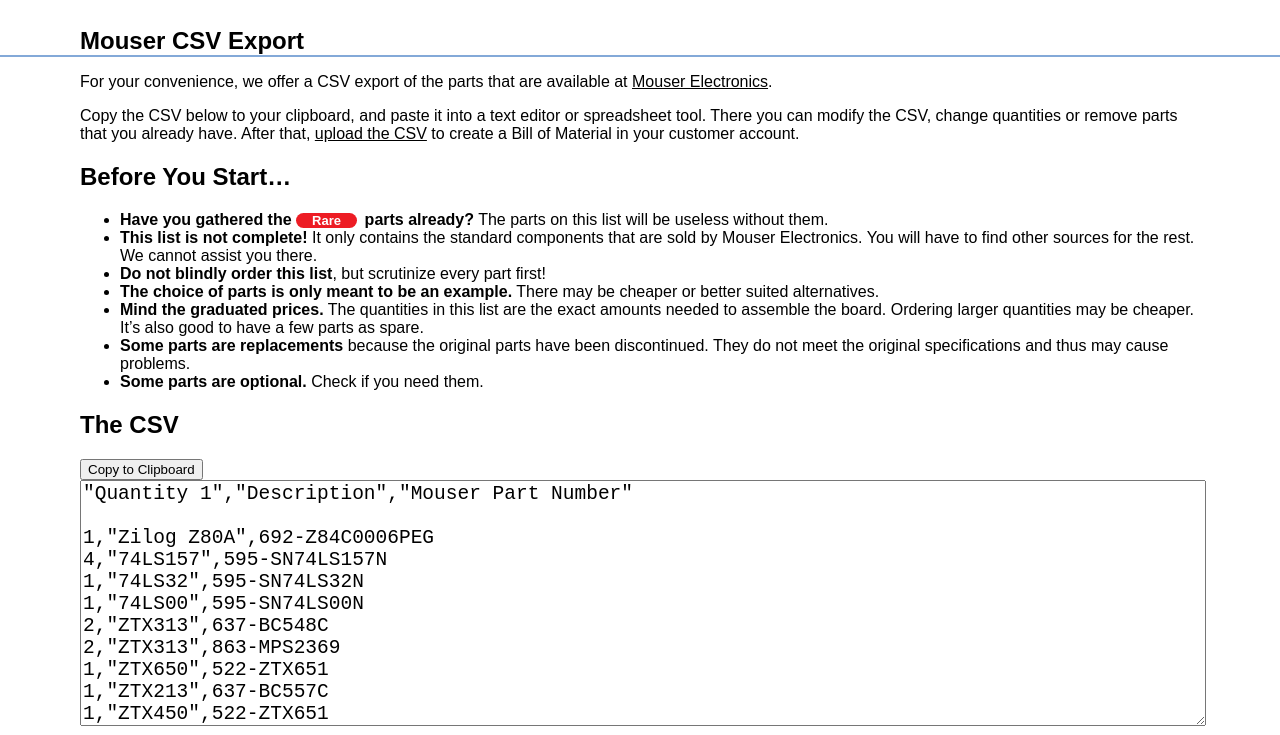
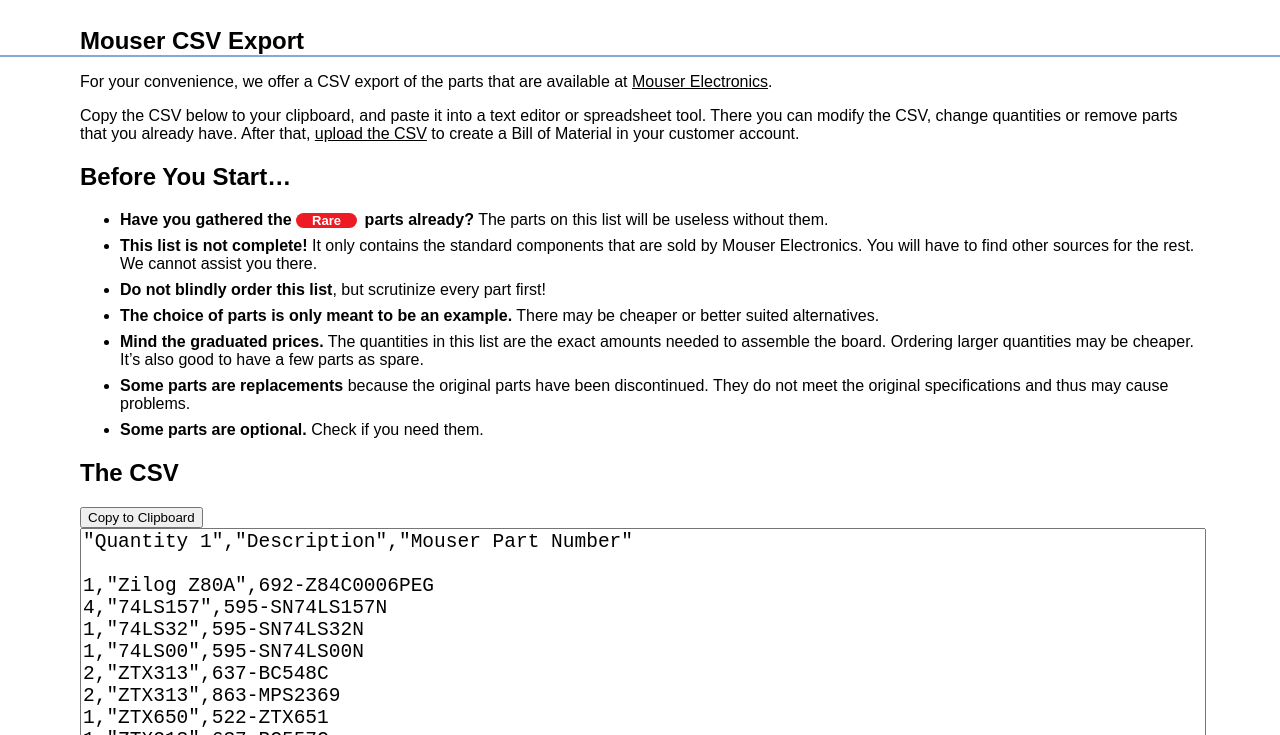
Before and after one commit to shred/zxspectrum-bom, a plain HTML site: page docs/csv.html in a window 1280 px wide. Shown: the part 65-800 px from the top of the page. Drawn offline with Linux system fonts and the light colour scheme.

Commit message:
Increase space between list items

```diff
--- a/docs/css/style.css
+++ b/docs/css/style.css
@@ -18,6 +18,10 @@
 
 article {
     padding: 1rem 5rem;
+}
+
+li {
+    margin-bottom: 0.5rem;
 }
 
 footer {
@@ -184,6 +188,7 @@
 
 .toc ul li {
     padding-left: .5rem;
+    margin-bottom: 0;
 }
 
 .toc ul li a {
```
